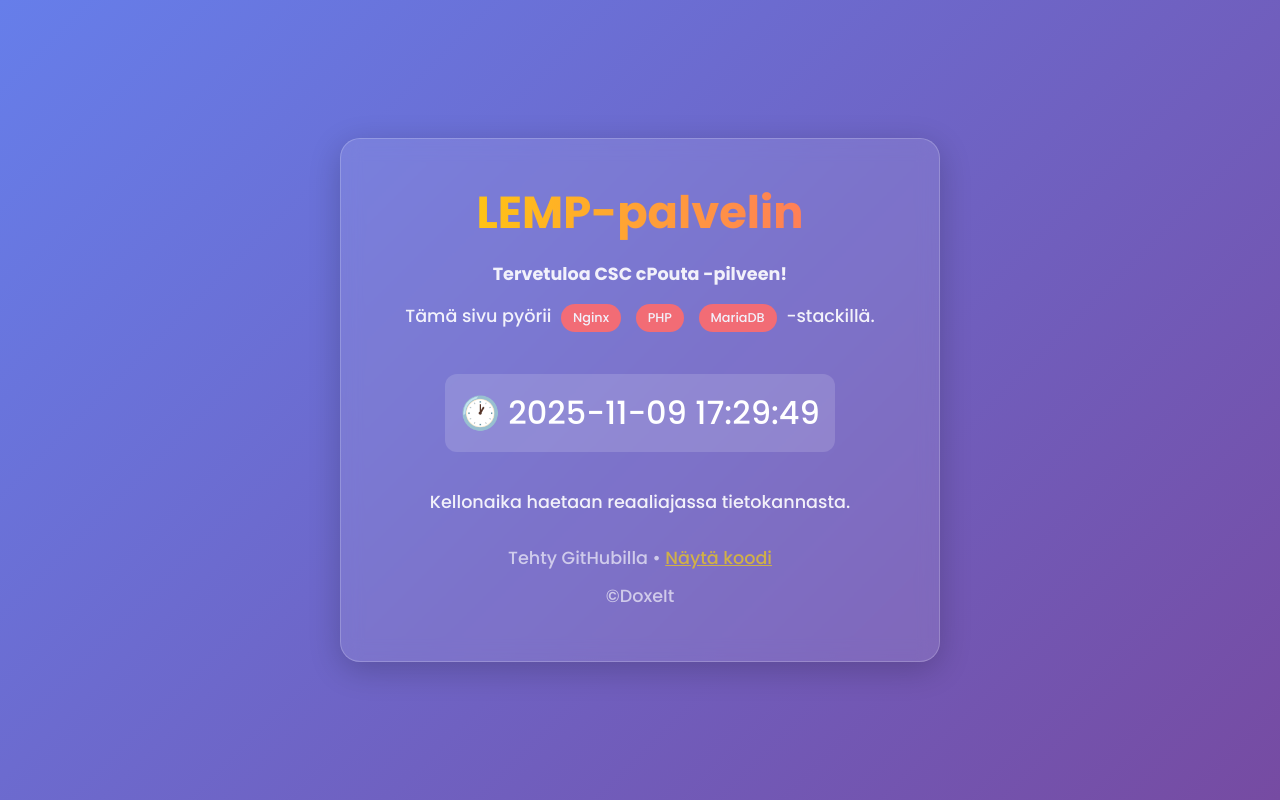
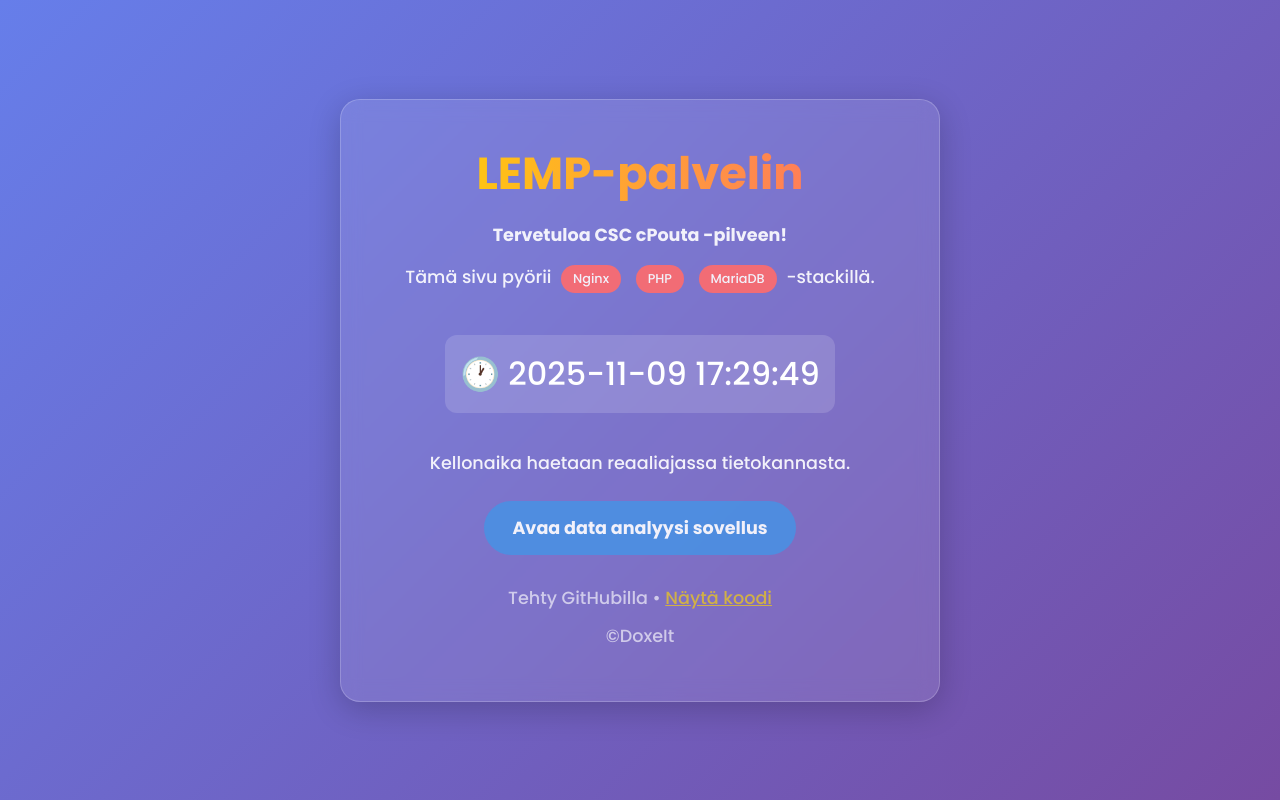
Before and after one commit to aleksijohan/lemp_website, a PHP site: page / in a window 1280 px wide. Run offline with PHP 8.4, Linux system fonts and the light colour scheme.

Commit message:
Linkki data-analyysi sivulle
Add a link to open the data analysis application with styling.

```diff
--- a/index.php
+++ b/index.php
@@ -1,3 +1,4 @@
+
 <!DOCTYPE html>
 <html lang="fi">
 <head>
@@ -90,7 +91,10 @@
         </div>
 
         <p>Kellonaika haetaan reaaliajassa tietokannasta.</p>
-
+        <p style="margin: 25px 0; text-align: center;">
+                <a href="/data-analysis/" style="background: #4a90e2; color: white; padding: 14px 28px; border-radius: 50px; text-decoration: none; font-weight: bold; font-size 1.1rem; display: inline-block;">
+                        Avaa data analyysi sovellus </a>
+        </p>
         <div class="footer">
             <p>Tehty GitHubilla • <a href="https://github.com/aleksijohan/lemp_website" style="color:#ffd700;">Näytä koodi</a></p>
             <p>©DoxeIt</p>
```
